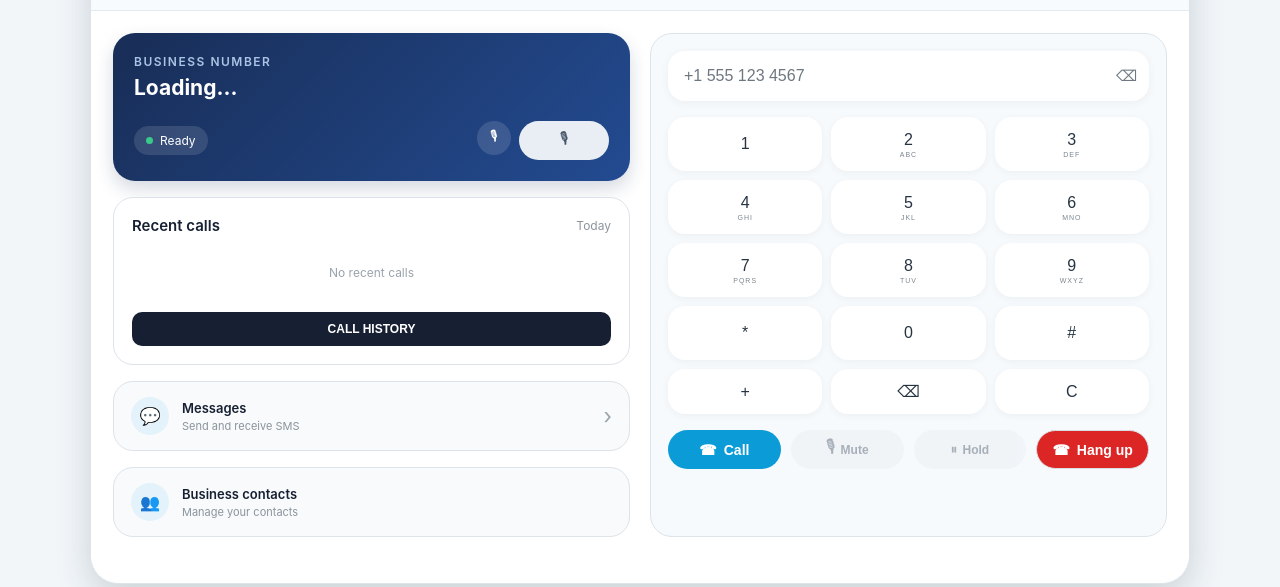
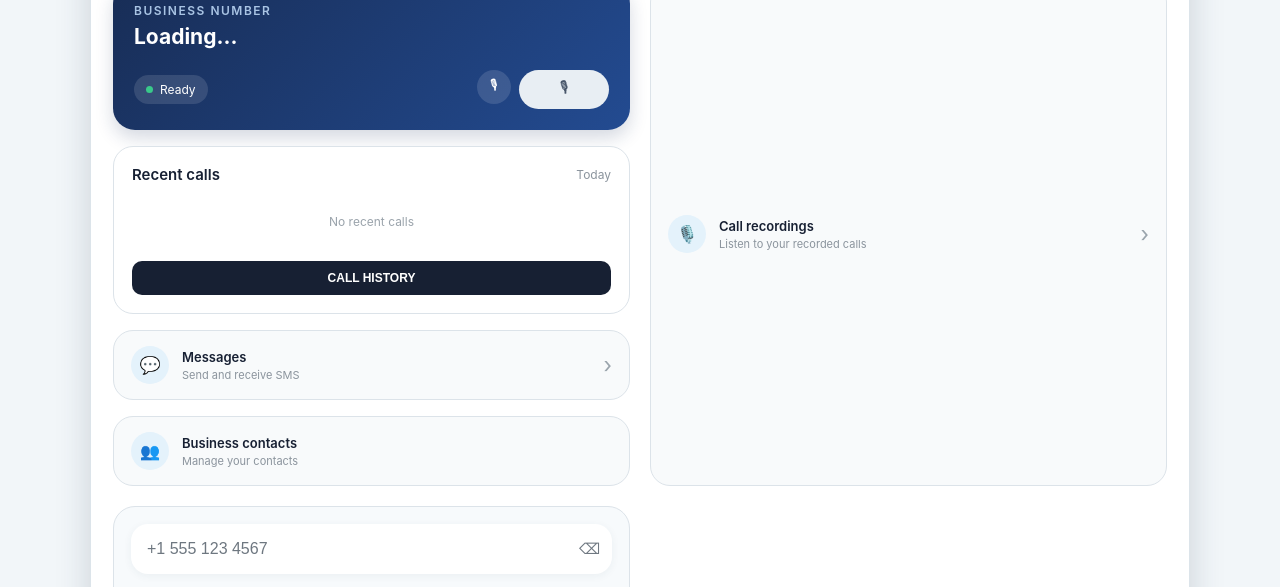
Before and after one commit to jaayfee06-ctrl/Dialeaze, a website: page public/index.html in a window 1280 px wide. Shown: the part 141-728 px from the top of the page. Drawn offline with Linux system fonts and the light colour scheme; a script that the page names is missing.

Commit message:
Add call recordings option

```diff
--- a/public/index.html
+++ b/public/index.html
@@ -277,7 +277,40 @@
 
             </section>
 
+                <!-- =================================
+                     CALL RECORDINGS CARD
+                ================================== -->
 
+                <div
+                    class="messages-card"
+                    id="recordingsCard"
+                    onclick="window.open('https://dialeaze.com/dialeaze-recordings/', '_blank')"
+                    style="cursor:pointer;"
+                >
+
+                    <div class="messages-card-icon">
+                        🎙️
+                    </div>
+
+
+                    <div class="messages-card-content">
+
+                        <div class="messages-card-title">
+                            Call recordings
+                        </div>
+
+                        <div class="messages-card-subtitle">
+                            Listen to your recorded calls
+                        </div>
+
+                    </div>
+
+
+                    <div class="messages-card-arrow">
+                        ›
+                    </div>
+
+                </div>
 
             <!-- =================================
                  RIGHT SIDE DIALER
```
